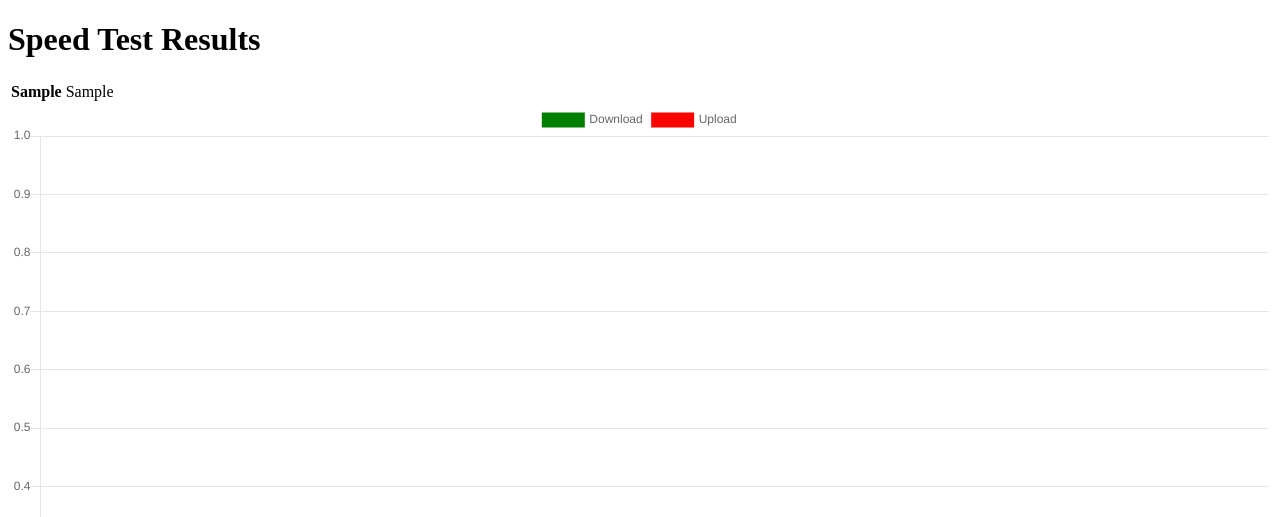
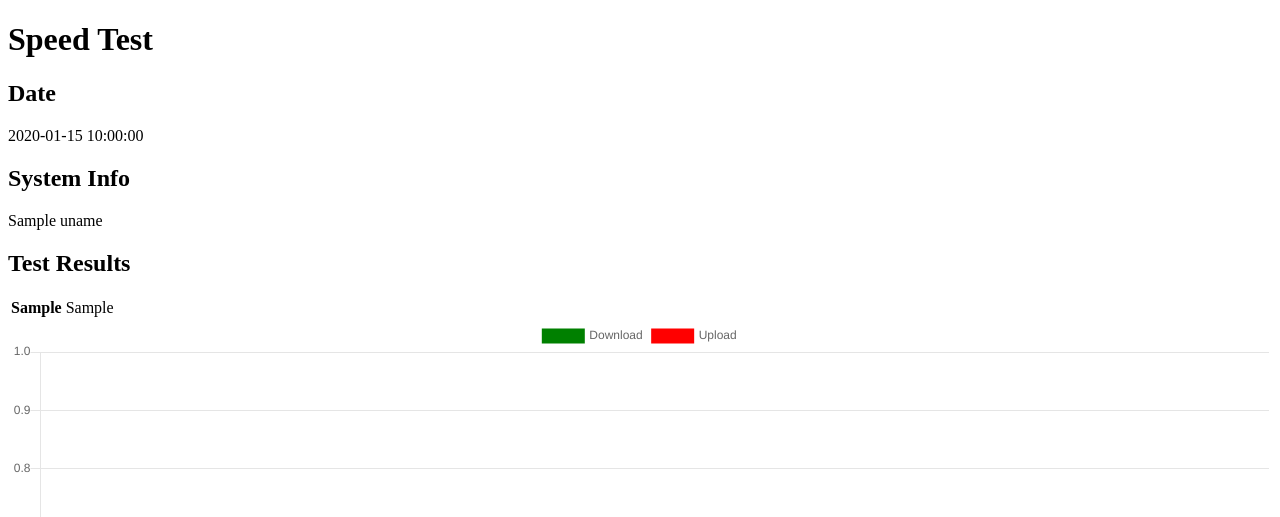
Before and after one commit to chababster/Release, a Flask app: template ispInfidel/networkFlaskApp/templates/home.html in a window 1280 px wide. Shown: the top 517 px of the page. Run offline with Flask 3, Linux system fonts and the light colour scheme; the template is opened without the code that fills it: most values are stand-ins (such as "Sample title", 1, 10 or a date in 2020); some libraries are stand-ins or nearby versions.

Commit message:
Tweaked service files to reflect destination Added date and system info to webpage

```diff
--- a/ispInfidel/networkFlaskApp/app.py
+++ b/ispInfidel/networkFlaskApp/app.py
@@ -9,13 +9,17 @@ def hello_world():
     lines = []
     with open('output.txt','r') as f:
         lines = f.readlines()
+
+    date=lines[0]
+    uname=lines[1]
+
     outputMap = {}
     serverMap = {}
     clientMap = {}
     serverCoords = []
     clientCoords = []
     chunkName = ""
-    for line in lines:
+    for line in lines[2:]:
         splitLine = line.split('\t')
         if(len(splitLine) == 3):
             if(chunkName == "server"):
@@ -51,6 +55,8 @@ def hello_world():
     print(historicSpeedD)
     print(historicSpeedU)
     return render_template('home.html',
+        date=date,
+        uname=uname,
         outputMap=outputMap,
         clientMap=clientMap,
         serverMap=serverMap,
--- a/ispInfidel/networkFlaskApp/templates/home.html
+++ b/ispInfidel/networkFlaskApp/templates/home.html
@@ -9,7 +9,12 @@
 <div>
 
 
-<h1>Speed Test Results</h1>
+<h1>Speed Test</h1>
+<h2>Date</h2>
+<p>{{date}}</p>
+<h2>System Info</h2>
+<p>{{uname}}</p>
+<h2>Test Results</h2>
 <table>
 {% for k,v in outputMap.items() %}
     <tr>
```
Also changed, not shown: 4 other files.
